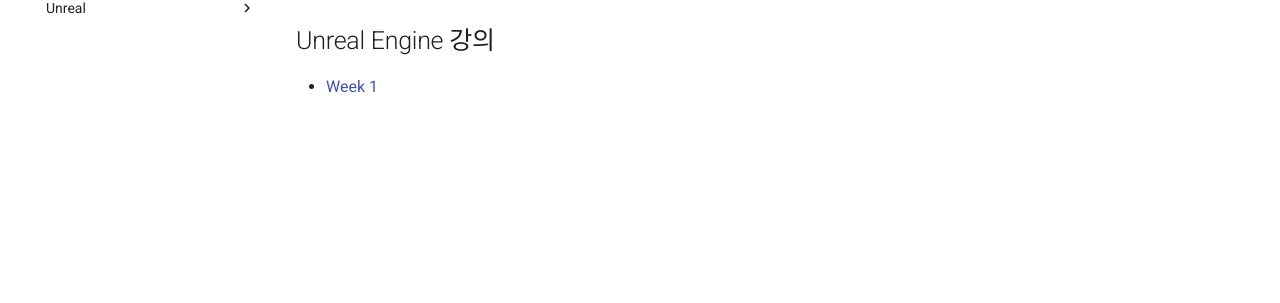
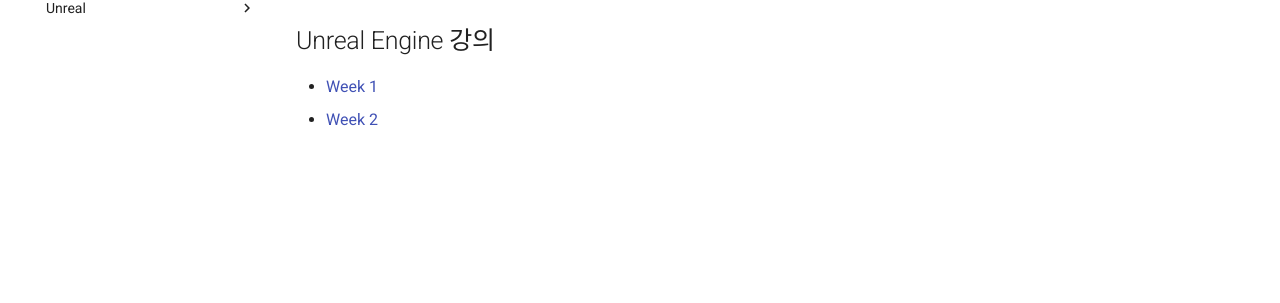
Before and after one commit to cgilabs/cgilabs.github.io, an MkDocs documentation site: the page built from docs/index.md, in a window 1280 px wide. Shown: the part 157-460 px from the top of the page. Built offline with MkDocs 1.6.1 and Material for MkDocs 9.7.7, drawn with Linux system fonts in a browser that asks for light colours.

Commit message:
Update index.md

```diff
--- a/docs/index.md
+++ b/docs/index.md
@@ -3,3 +3,4 @@
 ## Unreal Engine 강의
 
 - [Week 1](unreal/week01.md)
+- [Week 2](unreal/week02.md)
```
